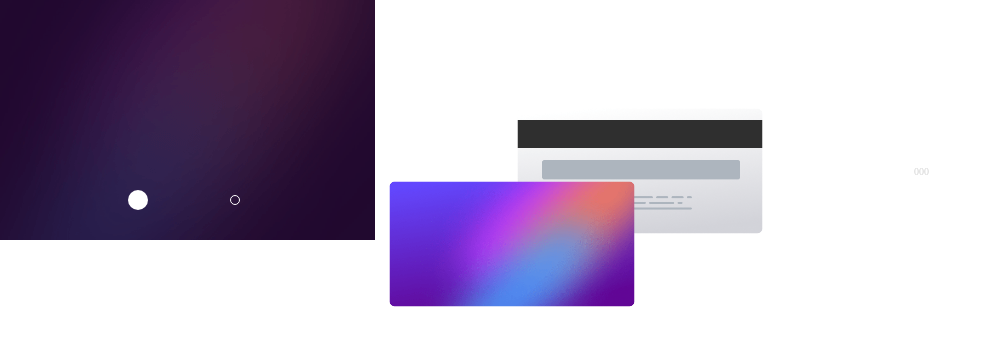
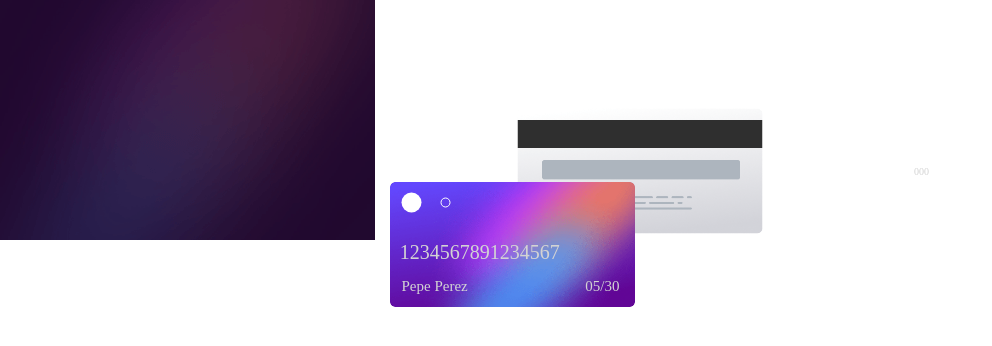
Before and after one commit to arianrdcas/credit_card, a React (Vite) app: page / in a window 1280 px wide. Shown: the top 346 px of the page, without its empty margins (0-992 px from the left). Built offline with nearby package versions, Linux system fonts and the light colour scheme.

Commit message:
estilos tarjetas version movil lista

```diff
--- a/src/App.css
+++ b/src/App.css
@@ -8,7 +8,7 @@
   position: relative; /* Asegura que los elementos dentro tengan una referencia de posición */
 }
 
-img.bg-card {
+.bg-card {
   width: 245px;
   height: 125px;
   border-radius: 5px;
@@ -20,11 +20,25 @@ img.bg-card {
   left: 50%; /* Ajusta la posición horizontalmente al centro del contenedor */
   transform: translate(-50%, -50%);
 }
-
-.bg-card.front {
-  position: absolute;
+.frontal {
+  width: 245px;
+  height: 125px;
+  position: relative;
   top: 100%;
   left: 40%;
+  transform: translate(-50%, -50%);
+  display: grid;
+  grid-template-columns: 1fr 1fr 1fr 1fr;
+  grid-template-rows: 1fr 1fr 1fr;
+}
+
+.card.front {
+  width: 245px;
+  height: 125px;
+  border-radius: 5px;
+  position: absolute;
+  top: 50%;
+  left: 50%;
   transform: translate(-50%, -50%);
 }
 
@@ -39,21 +53,71 @@ p {
 
 .circulo {
   position: absolute;
-  top: 78%; /* Ajusta la posición verticalmente */
-  left: 10%; /* Ajusta la posición horizontalmente */
+  grid-column: 1/2;
+  grid-row: 1/2;
   width: 20px;
   height: 20px;
   border-radius: 50%;
   background-color: white;
+  justify-self: start;
+  align-self: center;
+  margin-left: 12px;
 }
 
 .circulo.dos {
   position: absolute;
-  top: 80%;
-  left: 18%;
+  grid-column: 1/2;
+  grid-row: 1/2;
   width: 10px;
   height: 10px;
   border-radius: 50%;
   background-color: transparent;
   border: 1px solid white;
+  justify-self: end;
+  align-self: center;
 }
+
+.credit_card_number {
+  font-size: 20px;
+  color: lightgray;
+  grid-row: 2 / 3;
+  grid-column: 1 / 3;
+  margin-left: 2px;
+}
+
+.nombre_fecha_expiracion {
+  position: absolute;
+  top: 115%;
+  left: 34%;
+  transform: translate(-50%, -50%);
+  font-size: 20px;
+  color: lightgray;
+  border: 1px solid black;
+  width: 100px;
+  height: 50px;
+  display: flex;
+  justify-content: space-between; /* Coloca los elementos <p> en los extremos */
+  align-items: center; /* Alinea verticalmente los elementos <p> */
+}
+
+.nombre {
+  position: absolute;
+    font-size: 15px;
+    color: lightgray;
+    grid-row: 3 / 3;
+    grid-column: 1 / 3;
+    align-self: center;
+    justify-self: start;
+    margin-left: 12px;
+}
+
+.fecha_expiracion{
+   position: absolute;
+    font-size: 15px;
+    color: lightgray;
+    grid-row: 3 / 3;
+    grid-column: 4;
+    align-self: center;
+    justify-self: start;
+    margin-left: 12px;
+}
--- a/src/App.jsx
+++ b/src/App.jsx
@@ -10,10 +10,17 @@ function App() {
       <div className="container">
         <img src={bgmobile} alt="Background" />
         <img className="bg-card back" src={bgcardback} alt="Card Back" />
-        <img className="bg-card front" src={bgcardfront} alt="Card Front" />
         <p>000</p>
+      </div>
+      <div className="frontal">
+        <img className="card front" src={bgcardfront} alt="Card Front" />
         <div className="circulo"></div>
         <div className="circulo dos"></div>
+        <p className="credit_card_number">1234567891234567</p>
+
+          <span className="nombre">Pepe Perez</span>
+          <span className="fecha_expiracion">05/30</span>
+
       </div>
     </>
   );
```
